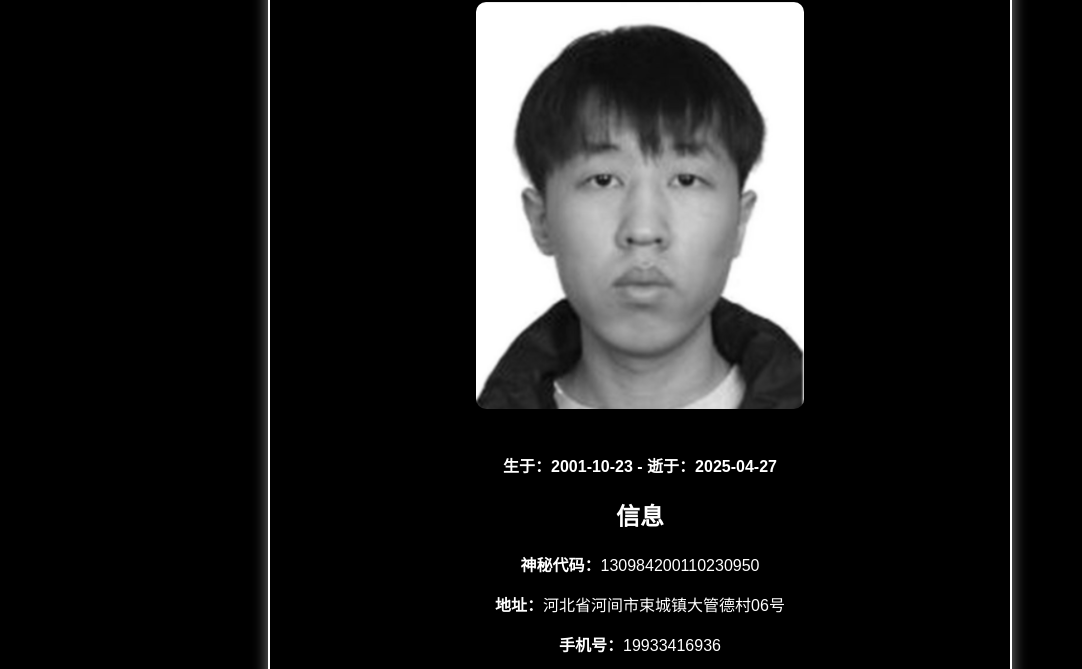
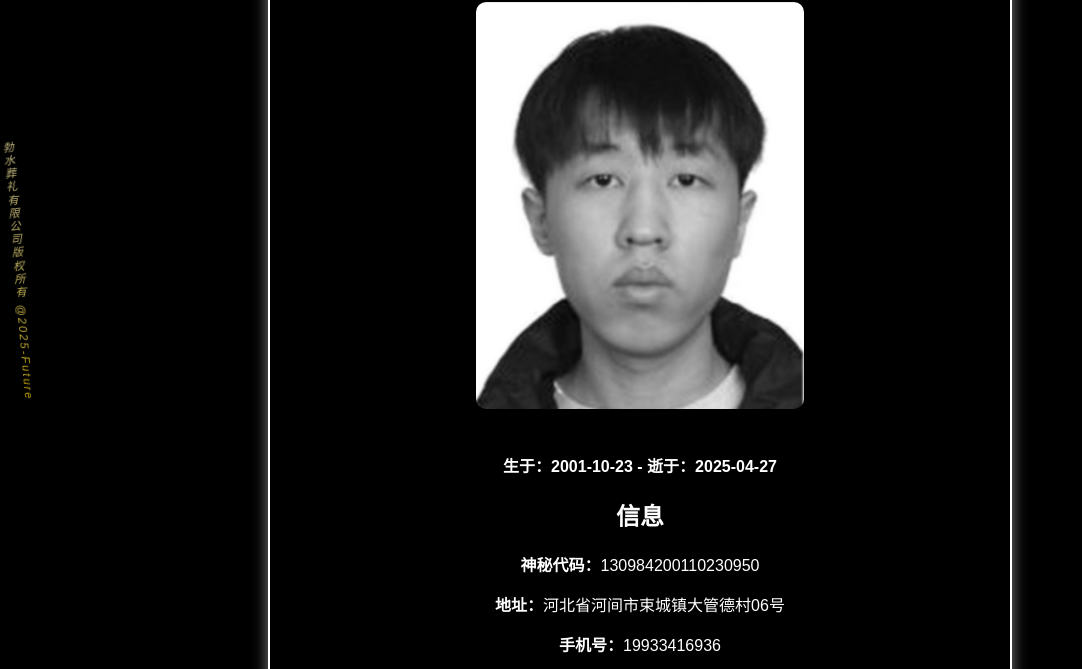
Before and after one commit to Araykal/boshui, a plain HTML site: page old.html in a window 1280 px wide. Shown: the part 129-798 px from the top of the page, without its empty margins (0-1082 px from the left). Drawn offline with Linux system fonts and the light colour scheme.

```diff
--- a/old.html
+++ b/old.html
@@ -9,6 +9,32 @@
             background-color: #000;
             color: #ffffff;
             font-family: Arial, sans-serif;
+        }
+        .copyright {
+            position: fixed;
+            left: 20px;
+            top: 50%;
+            transform: translateY(-50%) rotate(-5deg);
+            font-size: 0.9em;
+            font-style: italic;
+            background: linear-gradient(45deg, #ffd700, #ffec80, #fff3b0);
+            -webkit-background-clip: text;
+            background-clip: text;
+            color: transparent;
+            text-shadow: 0 0 8px rgba(0,0,0,0.3);
+            writing-mode: vertical-lr;
+            letter-spacing: 2px;
+            opacity: 0.8;
+            z-index: 2;
+            transition: all 0.3s ease;
+            filter: drop-shadow(0 0 5px rgba(0,0,0,0.3));
+        }
+
+        .copyright:hover {
+            opacity: 1;
+            text-shadow: 0 0 15px rgba(0,0,0,0.5);
+            transform: translateY(-50%) rotate(0deg);
+            filter: drop-shadow(0 0 10px rgba(0,0,0,0.5));
         }
         .family-tree {
             margin: 20px auto;
@@ -135,9 +161,15 @@
             color: white;
             text-align: center;
         }
+        .copyright {
+            left: 10px;
+            font-size: 0.7em;
+            writing-mode: vertical-rl;
+        }
     </style>
 </head>
 <body>
+<div class="copyright">勃水葬礼有限公司版权所有 @2025-Future</div>
 <div class="container">
     <h1>纪念逝者</h1>
     <img src="pbs.png" alt="纪念图片" class="image">
```
Also changed, not shown: index.html (+1 -0 lines), new.html (+34 -31 lines).
